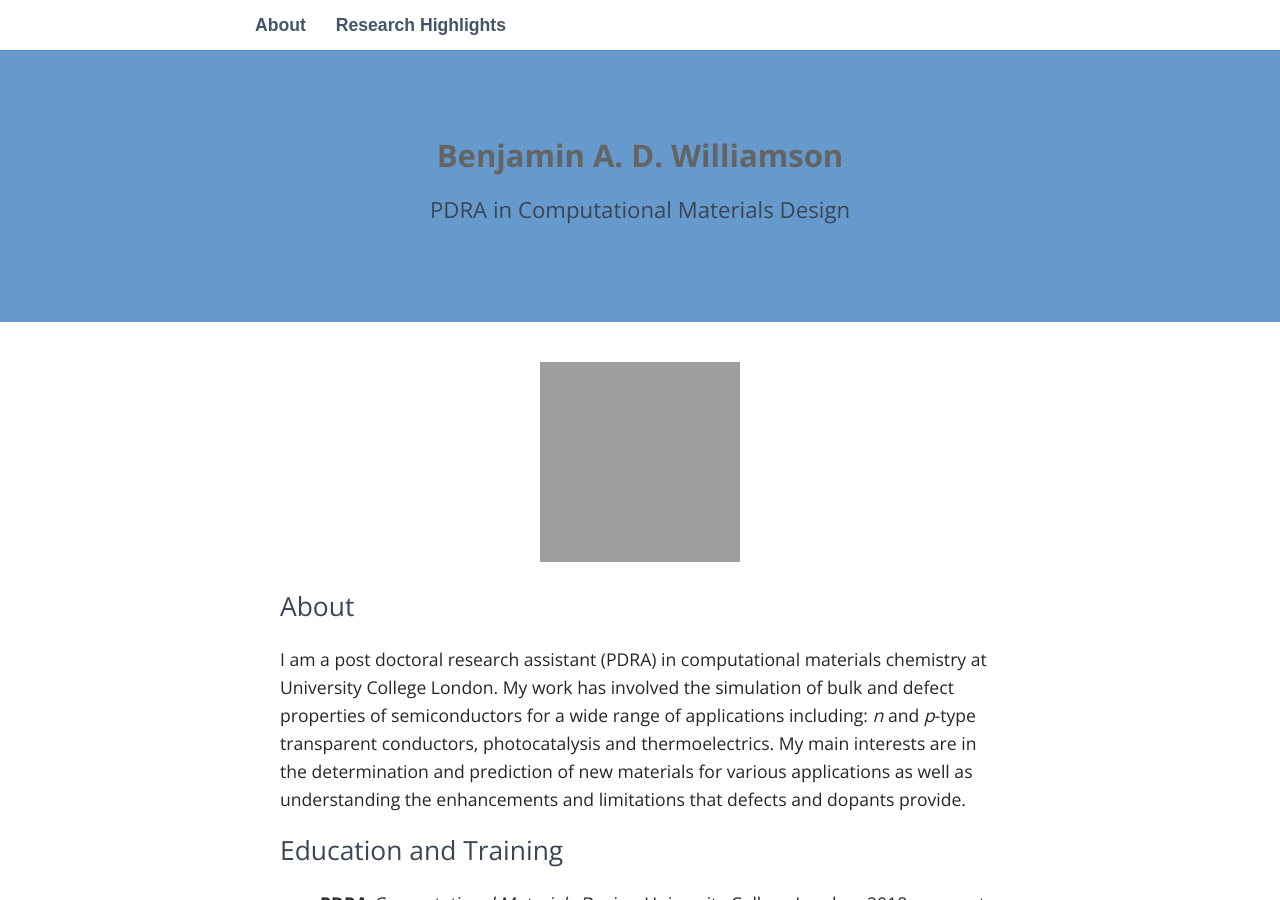
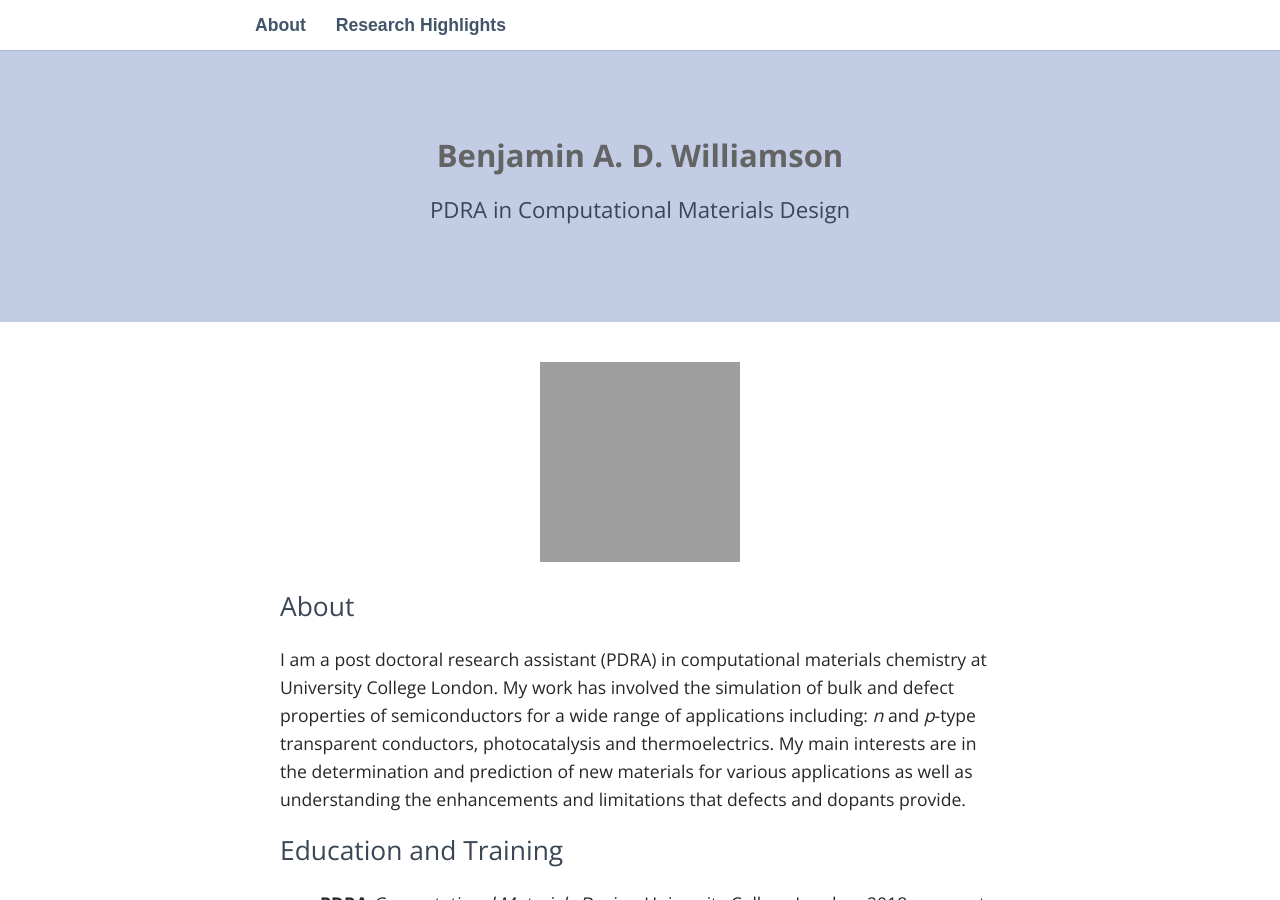
Before and after one commit to badw/badw.github.io, a Jekyll site: the page built from index.md, in a window 1280 px wide and 900 px high. Built offline with Jekyll 4.4.1, drawn with Linux system fonts in a browser that asks for light colours; some web fonts are replaced; grey boxes are pictures that could not be loaded.

Commit message:
Update _base.scss

```diff
--- a/_sass/_base.scss
+++ b/_sass/_base.scss
@@ -7,7 +7,7 @@ $link-hover-color: $main;
 $heading-font: 'Open Sans', sans-serif;
 $heading-font-color: #3a4654;
 $light: #E7EDF4;
-$header: #6699CC;
+$header: #c3cce5;
 $grey-color: #727272;
 *,
 *::before,
```
